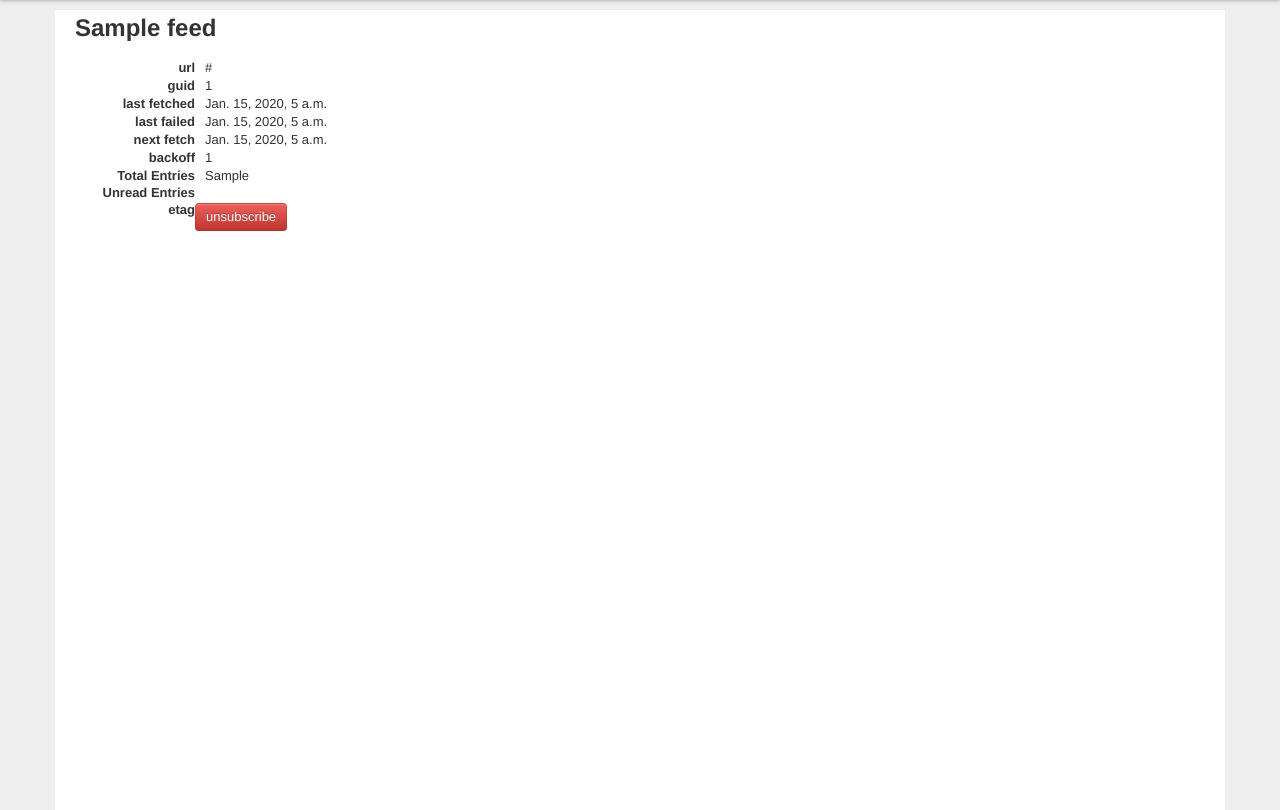
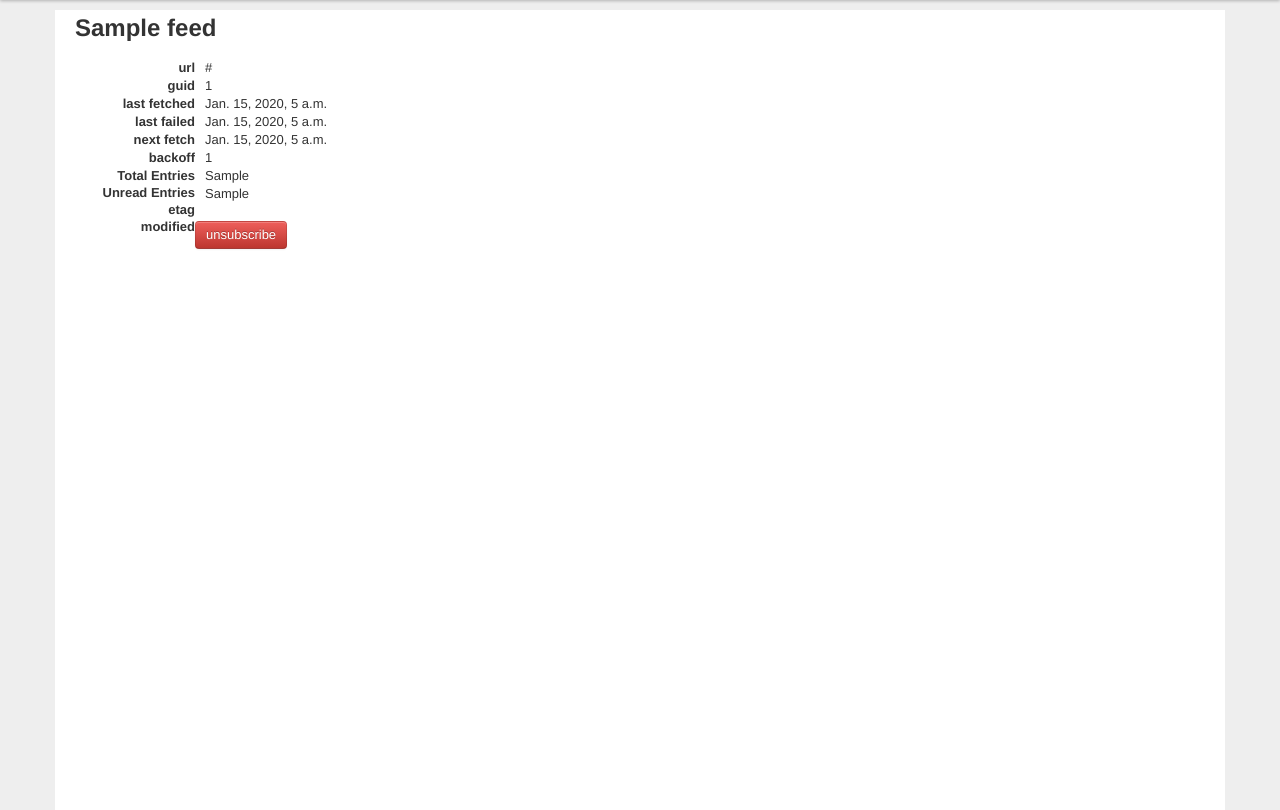
Before and after one commit to thraxil/antisocial, a Django app: template antisocial/templates/main/subscription.html in a window 1280 px wide. Shown: the part 40-850 px from the top of the page. Run offline with Django 3.2, Linux system fonts and the light colour scheme; the template is opened without the code that fills it: values that come from a table or form of the project are taken from there, others are empty; tables that the repository leaves empty hold one stand-in row (values such as "Sample post"); parts of the project's set-up code (start-up, migrations or seed data) failed here and were passed over; some libraries are stand-ins or nearby versions.

Commit message:
support last modified header

```diff
--- a/antisocial/main/models.py
+++ b/antisocial/main/models.py
@@ -16,6 +16,9 @@
     next_fetch = models.DateTimeField()
     backoff = models.IntegerField(default=0)
     etag = models.CharField(max_length=256, default="")
+    # store modified as a string, since we are just
+    # passing it back through to feedparser
+    modified = models.CharField(max_length=256, default="")
 
     def subscribe_user(self, user):
         r = self.subscription_set.filter(user=user)
@@ -46,7 +49,8 @@
         self.save()
 
     def try_fetch(self):
-        d = feedparser.parse(self.url, etag=self.etag)
+        d = feedparser.parse(self.url, etag=self.etag,
+                             modified=self.modified)
         if 'status' in d and d.status == 404:
             self.fetch_failed()
             return
@@ -68,6 +72,8 @@
         self.backoff = 0
         if 'etag' in d:
             self.etag = d.etag
+        if 'modified' in d:
+            self.modified = d.modified
         self.save()
         if 'entries' in d:
             for entry in d.entries:
--- a/antisocial/templates/main/subscription.html
+++ b/antisocial/templates/main/subscription.html
@@ -36,6 +36,10 @@
 	<dt>etag</dt>
 	<dd>{{feed.etag}}</dd>
 	{% endif %}
+	{% if feed.modified %}
+	<dt>modified</dt>
+	<dd>{{feed.modified}}</dd>
+	{% endif %}
 </dl>
 
 <form action="unsubscribe/" method="post">
```
Also changed, not shown: antisocial/main/migrations/0003_auto__add_field_feed_modified.py (added).
